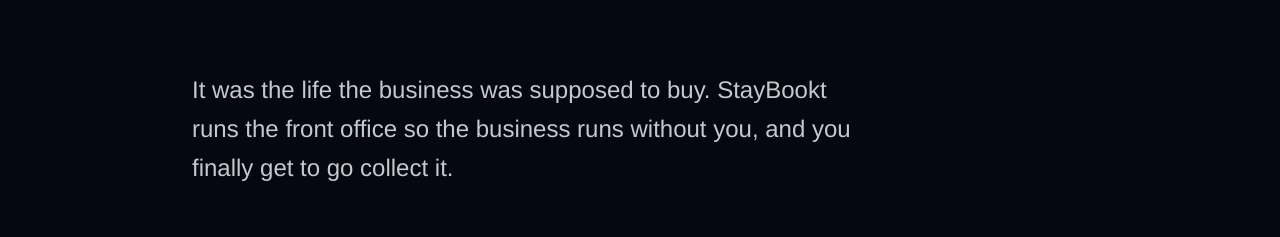
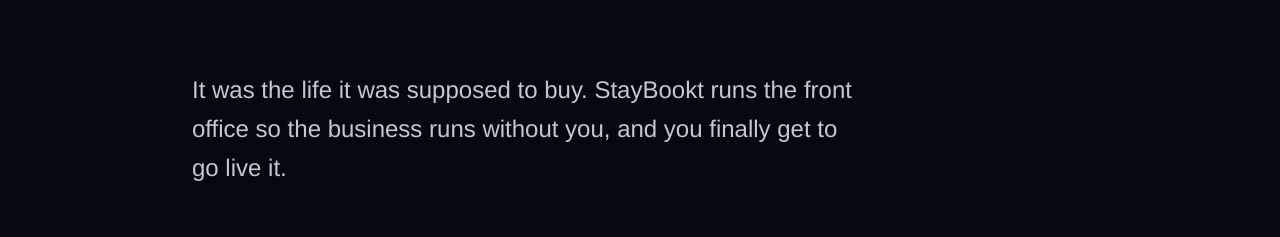
Before and after one commit to staybookt/staybookt-investor, a Next.js app: page /enjoy-life in a window 1280 px wide. Shown: the part 522-759 px from the top of the page. Built offline with nearby package versions, Linux system fonts and the light colour scheme; no server answers; grey boxes are pictures that could not be loaded.

Commit message:
Tighten Enjoy Life body copy: "the life it was supposed to buy" and "go live it"

```diff
--- a/app/enjoy-life/page.tsx
+++ b/app/enjoy-life/page.tsx
@@ -66,8 +66,8 @@ export default function EnjoyLifePage() {
         <section className="px-6 pt-16 pb-6 sm:px-12">
           <div className="mx-auto max-w-4xl">
             <p className="max-w-2xl text-xl leading-relaxed text-platinum-soft sm:text-2xl">
-              It was the life the business was supposed to buy. StayBookt runs the front office so the business runs
-              without you, and you finally get to go collect it.
+              It was the life it was supposed to buy. StayBookt runs the front office so the business runs
+              without you, and you finally get to go live it.
             </p>
           </div>
         </section>
```
